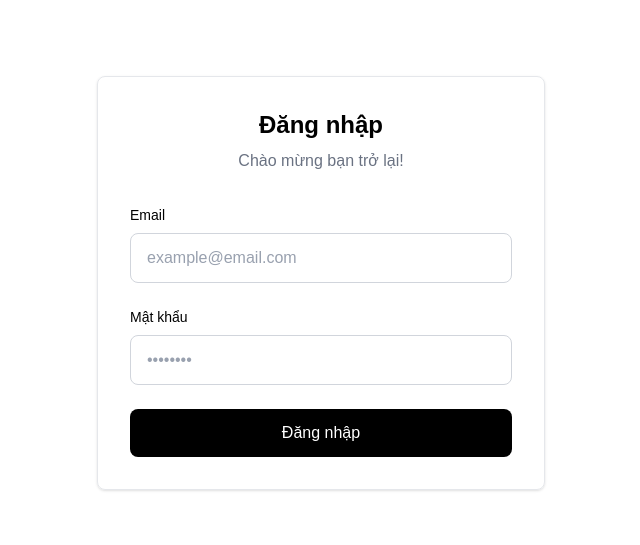
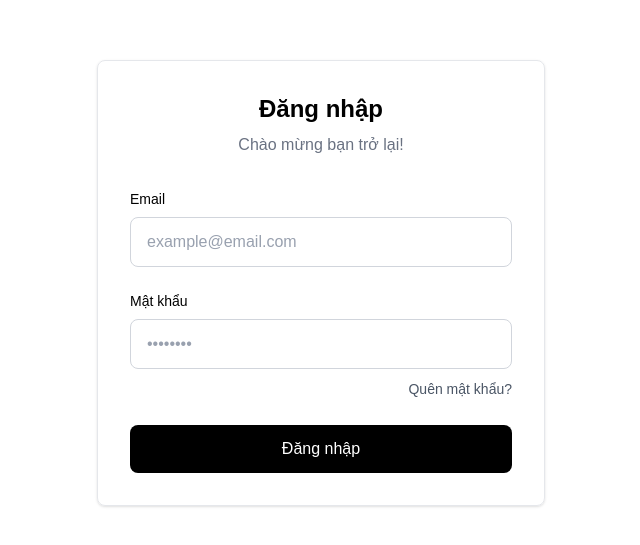
Before and after one commit to Ben2811/social-commerce, a Next.js app: page /login in a window 1280 px wide. Shown: the part 117-662 px from the top of the page, without its empty margins (319-959 px from the left). Built offline with nearby package versions, Linux system fonts and the light colour scheme.

Commit message:
feat: add forgot password link to login page

```diff
--- a/app/login/page.tsx
+++ b/app/login/page.tsx
@@ -86,6 +86,14 @@ export default function LoginPage() {
                             required
                             className="w-full px-4 py-3 border border-gray-300 rounded-lg text-black placeholder-gray-400 focus:outline-none focus:border-black transition-colors"
                         />
+                        <div className="text-right mt-2">
+                            <a
+                                href="/forgot-password"
+                                className="text-sm text-gray-600 hover:text-black hover:underline transition-colors"
+                            >
+                                Quên mật khẩu?
+                            </a>
+                        </div>
                     </div>
 
                     {/* Submit Button */}
```
Also changed, not shown: 1 other file (tests, documents, lock files or other folders).
